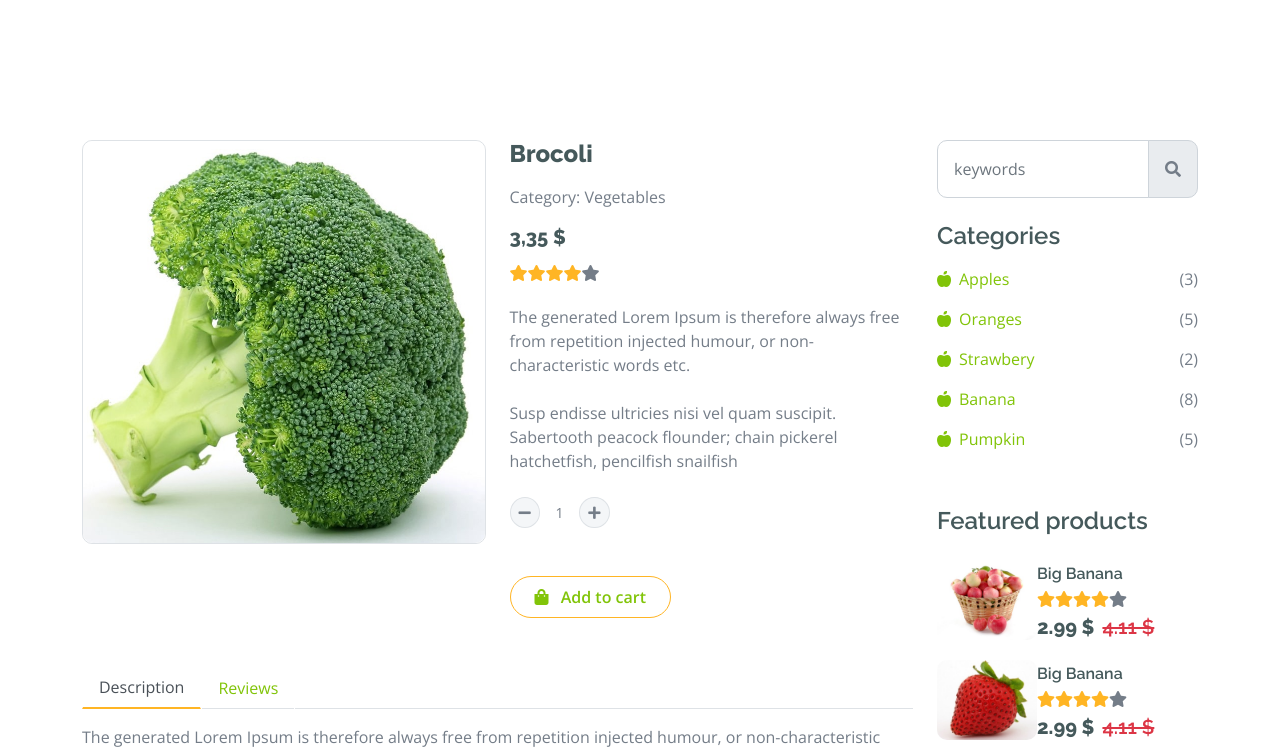
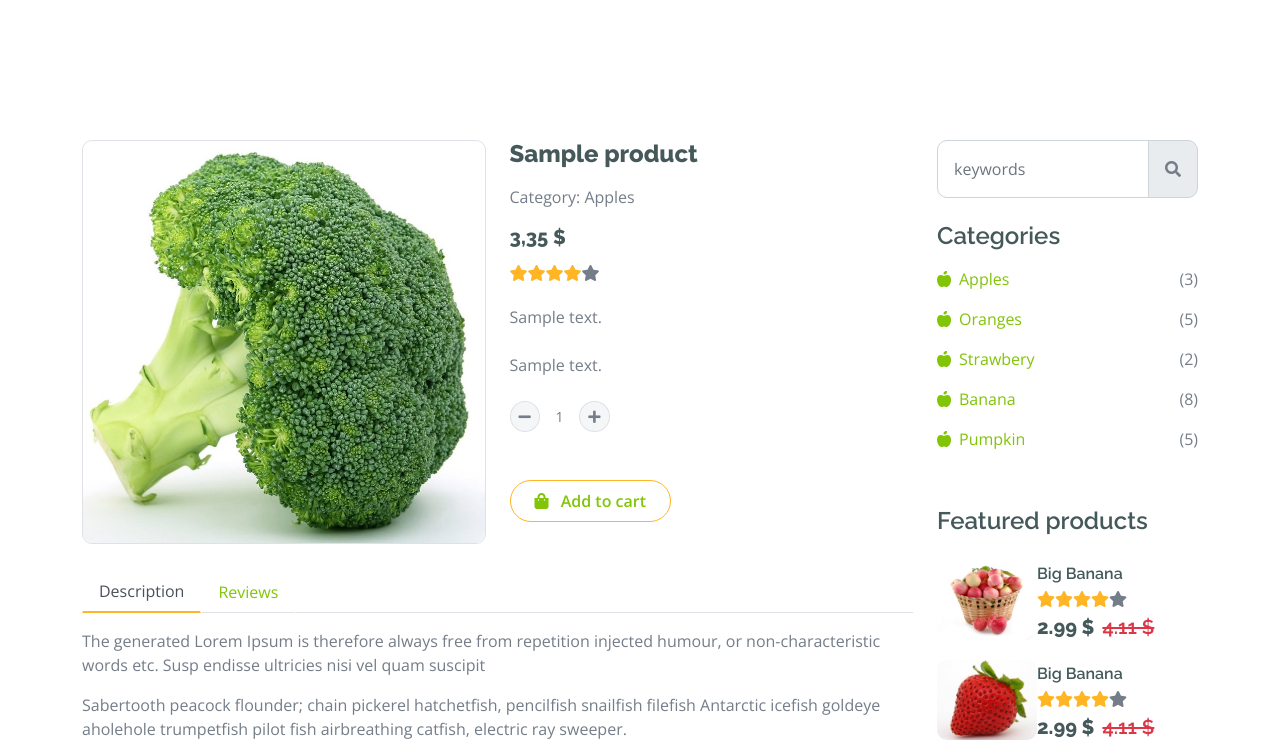
Before and after one commit to MuliJob/fruitables, a Django app: template fruitable/web/templates/shop-detail.html in a window 1280 px wide. Shown: the part 332-1079 px from the top of the page. Run offline with Django 5.2, Linux system fonts and the light colour scheme; tables that the repository leaves empty hold one stand-in row (values such as "Sample post"); the template is opened without the code that fills it: values that come from a table or form of the project are taken from there, most other values are stand-ins (such as "Sample title", 1, 10 or a date in 2020); some libraries are stand-ins or nearby versions.

Commit message:
displaying product detail

```diff
--- a/fruitable/web/templates/index.html
+++ b/fruitable/web/templates/index.html
@@ -144,7 +144,7 @@
                     <div class="row g-4">
                         {% for organic in all_organics %}
                             <div class="col-md-6 col-lg-4 col-xl-3">
-                                <a href="{% url 'product_detail' %}">
+                                <a href="{% url 'product_detail' organic.id %}">
                                     <div class="rounded position-relative fruite-item">
                                         <div class="fruite-img">
                                             <img src="{{ organic.product_image.url }}" class="img-fluid w-100 rounded-top" alt="{{ organic.product_name }}">
@@ -171,7 +171,7 @@
                     <div class="row g-4">
                         {% for vegetable in vegetables %}
                             <div class="col-md-6 col-lg-4 col-xl-3">
-                                <a href="{% url 'product_detail' %}">
+                                <a href="{% url 'product_detail' vegetable.id %}">
                                     <div class="rounded position-relative fruite-item">
                                         <div class="fruite-img">
                                             <img src="{{ vegetable.product_image.url }}" class="img-fluid w-100 rounded-top" alt="{{ vegetable.product_name }}">
@@ -198,7 +198,7 @@
                     <div class="row g-4">
                         {% for fruit in fruits %}
                             <div class="col-md-6 col-lg-4 col-xl-3">
-                                <a href="{% url 'product_detail' %}">
+                                <a href="{% url 'product_detail' fruit.id %}">
                                     <div class="rounded position-relative fruite-item">
                                         <div class="fruite-img">
                                             <img src="{{ fruit.product_image.url }}" class="img-fluid w-100 rounded-top" alt="{{ fruit.product_name }}">
--- a/fruitable/web/templates/shop-detail.html
+++ b/fruitable/web/templates/shop-detail.html
@@ -37,8 +37,8 @@
                                 </div>
                             </div>
                             <div class="col-lg-6">
-                                <h4 class="fw-bold mb-3">Brocoli</h4>
-                                <p class="mb-3">Category: Vegetables</p>
+                                <h4 class="fw-bold mb-3">{{ product_detail.product_name }}</h4>
+                                <p class="mb-3">Category: {{ product_detail.product_category }}</p>
                                 <h5 class="fw-bold mb-3">3,35 $</h5>
                                 <div class="d-flex mb-4">
                                     <i class="fa fa-star text-secondary"></i>
@@ -47,8 +47,8 @@
                                     <i class="fa fa-star text-secondary"></i>
                                     <i class="fa fa-star"></i>
                                 </div>
-                                <p class="mb-4">The generated Lorem Ipsum is therefore always free from repetition injected humour, or non-characteristic words etc.</p>
-                                <p class="mb-4">Susp endisse ultricies nisi vel quam suscipit. Sabertooth peacock flounder; chain pickerel hatchetfish, pencilfish snailfish</p>
+                                <p class="mb-4">{{ product_detail.product_description }}</p>
+                                <p class="mb-4">{{ product_detail.product_description }}</p>
                                 <div class="input-group quantity mb-5" style="width: 100px;">
                                     <div class="input-group-btn">
                                         <button class="btn btn-sm btn-minus rounded-circle bg-light border" >
--- a/fruitable/web/urls.py
+++ b/fruitable/web/urls.py
@@ -20,7 +20,7 @@ from . import views
 urlpatterns = [
     path('', views.home_page, name="home"),
     path('shop', views.shop_page, name="shop"),
-    path('product-details', views.product_detail_page, name="product_detail"),
+    path('product-details/<int:pk>', views.product_detail_page, name="product_detail"),
     path('cart', views.cart_page, name="cart"),
     path('checkout', views.checkout_page, name="checkout"),
     path('testimonial', views.testimonial_page, name="testimonial"),
```
Also changed, not shown: fruitable/web/views.py (+5 -2 lines).
